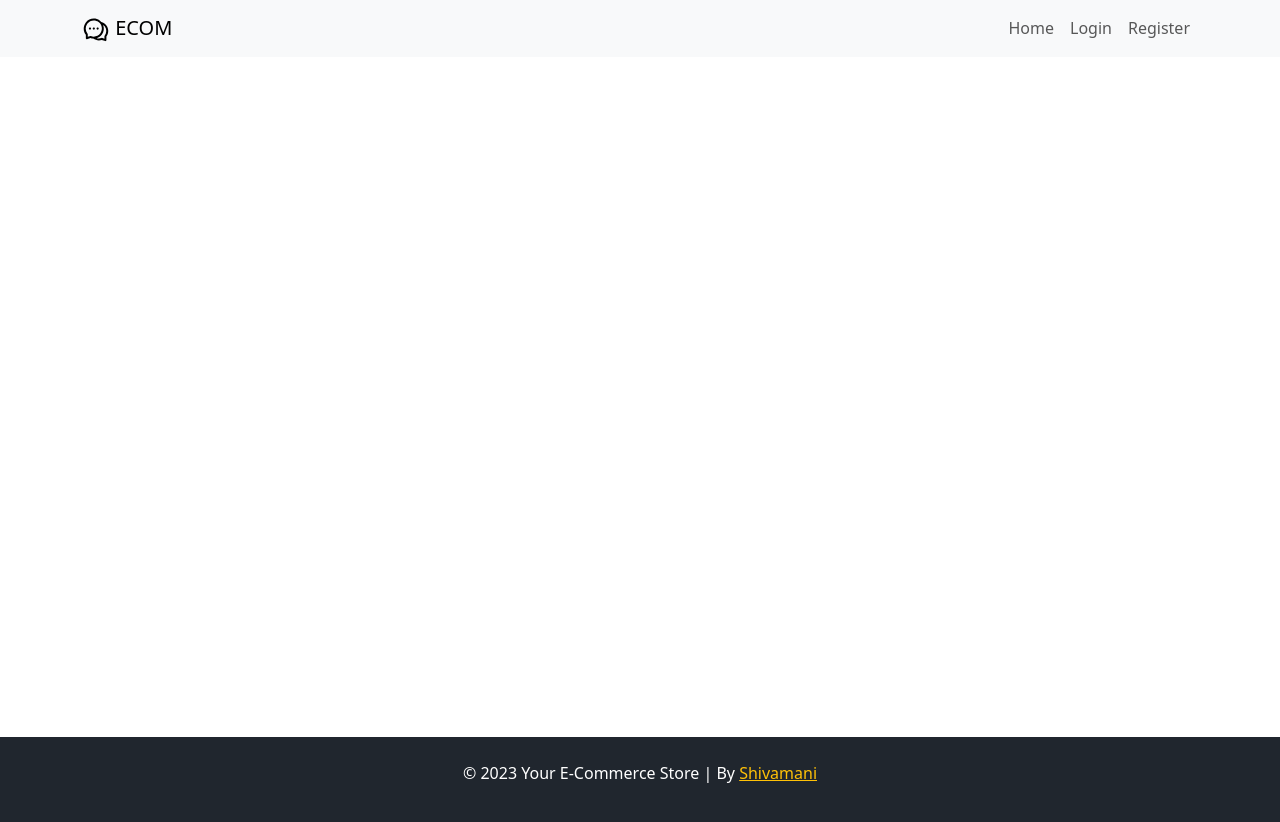
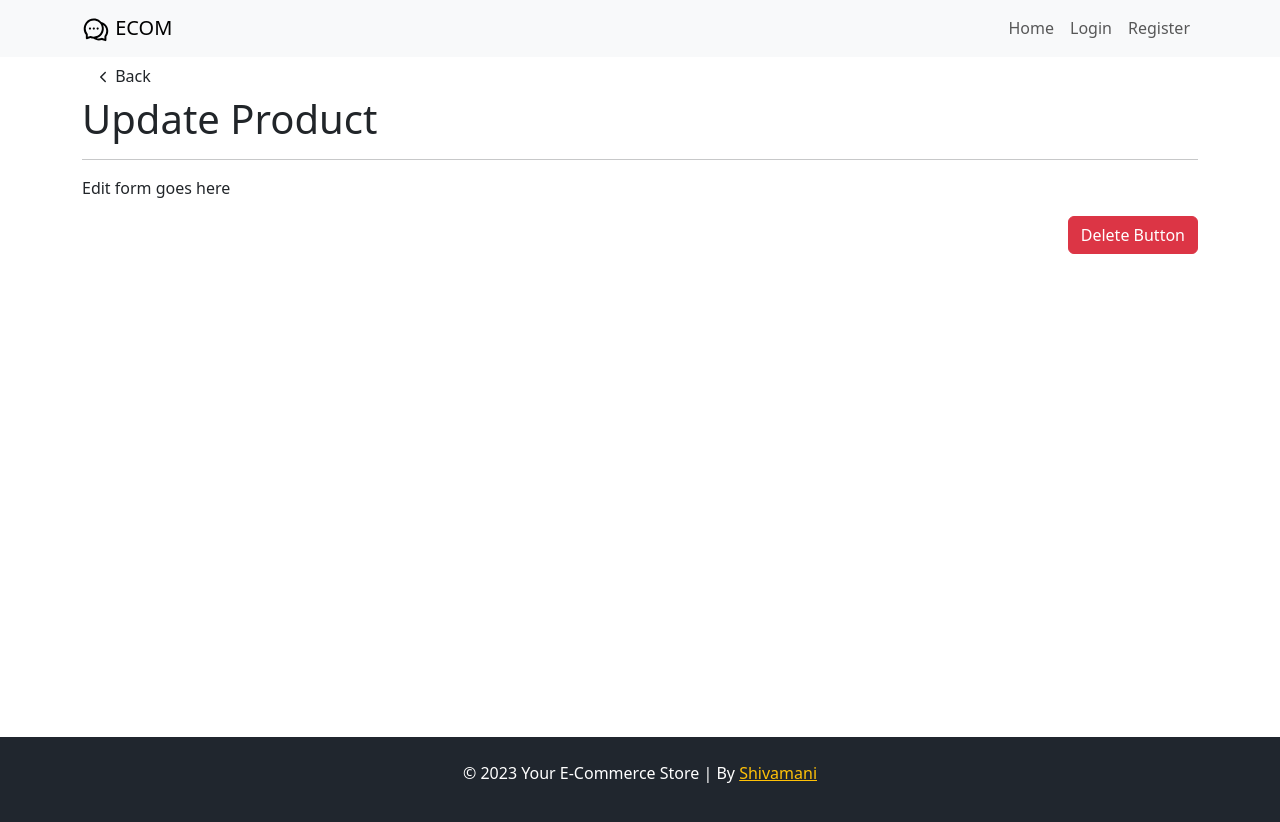
Before and after one commit to shivamanibrt/Aug-Ecom-client, a React (Create React App) app: page /modifyPage/1 in a window 1280 px wide. Shown: the top 822 px of the page. Built offline with nearby package versions, Linux system fonts and the light colour scheme; no server answers.

Commit message:
modify pages created for images

```diff
--- a/src/App.js
+++ b/src/App.js
@@ -16,6 +16,7 @@ import { Orders } from './Pages/Orders/Orders';
 import { Reviews } from './Pages/Reviews/Reviews';
 import { Settings } from './Pages/Settings/Settings';
 import { NewProduct } from './Pages/Products/NewProduct';
+import { ModifyPage } from './Pages/Products/ModifyPage';
 
 function App() {
   return (
@@ -39,6 +40,7 @@ function App() {
             <Route path='register' element={<Register />} />
             <Route path='admin/verify-email' element={<EmaiVerification />} />
             <Route path='newProduct' element={<NewProduct />} />
+            <Route path="/modifyPage/:_id" element={<ModifyPage />} />
           </Routes>
         </Layout>
       </BrowserRouter>
--- a/src/AxiosHelper/apiHelper.js
+++ b/src/AxiosHelper/apiHelper.js
@@ -176,14 +176,16 @@ export const updatePaymentMethod = (data) => {
     };
     return apiProcessor(option)
 }
-export const fetchProducts = () => {
+export const fetchProducts = (_id) => {
+    const url = _id ? PEP + '/' + _id : PEP
     const option = {
         method: 'get',
-        url: PEP,
+        url,
         isPrivate: true,
     }
     return apiProcessor(option)
 }
+
 export const postProduct = (data) => {
     const option = {
         method: 'post',
--- /dev/null
+++ b/src/Pages/Products/ModifyPage.js
@@ -0,0 +1,44 @@
+import React, { useEffect } from 'react';
+import { IoIosArrowBack } from 'react-icons/io';
+import { Button, Container } from 'react-bootstrap';
+import { Link, useParams } from 'react-router-dom';
+import { useDispatch, useSelector } from 'react-redux';
+import { getSingleProductAciton } from '../../Redux/Products/productAction';
+
+export const ModifyPage = () => {
+    const { _id } = useParams();
+    console.log(_id)
+    const dispatch = useDispatch();
+
+    const { selectedProduct } = useSelector(state => state.products)
+
+    useEffect(() => {
+        _id && dispatch(getSingleProductAciton(_id))
+    }, [_id, dispatch])
+
+    const handelOnDelete = () => {
+        if (window.confirm("are you sure you want to delete this item")) {
+            const { thumbnail, images } = selectedProduct;
+            const imgs = [thumbnail, ...images]
+            console.log([...new Set(imgs)])
+        }
+    }
+
+    return (
+        <Container>
+            <Link to="/products">
+                <Button variant="none">
+                    <IoIosArrowBack /> Back
+                </Button>
+            </Link>
+            <h1>Update Product</h1>
+            <hr />
+            <div className=''>Edit form goes here</div>
+
+            <div className='text-end py-3'>
+                <Button variant='danger' onClick={handelOnDelete}>Delete Button</Button>
+            </div>
+
+        </Container>
+    );
+};
--- a/src/Pages/Products/ProductTable.js
+++ b/src/Pages/Products/ProductTable.js
@@ -3,17 +3,21 @@ import { Button, Container } from 'react-bootstrap';
 import Table from 'react-bootstrap/Table';
 import { useDispatch, useSelector } from 'react-redux';
 import { getProductsAction } from '../../Redux/Products/productAction';
+import { useNavigate } from 'react-router-dom';
 
 export const ProductTable = () => {
     const dispatch = useDispatch();
-
+    const navigate = useNavigate()
 
     useEffect(() => {
         dispatch(getProductsAction())
     }, [dispatch])
 
+    const { productList } = useSelector(state => state.products);
 
-    const { productList } = useSelector(state => state.products)
+    const handelOnModify = (id) => {
+        navigate(`/modifyPage/${id}`);
+    }
 
     return (
         <Container>
@@ -21,6 +25,7 @@ export const ProductTable = () => {
                 <thead>
                     <tr>
                         <th>#</th>
+                        <th>Thumbnail</th>
                         <th>Status</th>
                         <th>Name</th>
                         <th>Qty</th>
@@ -35,6 +40,10 @@ export const ProductTable = () => {
                         productList.map((item, i) =>
                             <tr key={i}>
                                 <td>{i + 1}</td>
+                                <td>
+                                    {<img src={'http://localhost:8000/' + item.thumbnail} alt='' crossOrigin='anonymus' width={'130px'} />}
+                                </td>
+
                                 <td>{item.status}</td>
                                 <td>{item.name}</td>
                                 <td>{item.qty}</td>
@@ -42,13 +51,13 @@ export const ProductTable = () => {
                                 <td>{item.salesPrice}</td>
                                 <td>{item.salesStartDate && item.salesStartDate.substr(0, 10)}
                                     {item.salesStartDate ? ' To' : '-'}    {item.salesEndDate && item.salesEndDate.substr(0, 10)}</td>
-                                <tr><Button variant='warning'>Edit</Button></tr>
+                                <tr><Button variant='warning' onClick={() => { handelOnModify(item._id) }}>Update</Button></tr>
                             </tr>
                         )
                     }
                 </tbody>
             </Table>
-        </Container>
+        </Container >
 
     )
 }
--- a/src/Redux/Products/productAction.js
+++ b/src/Redux/Products/productAction.js
@@ -1,11 +1,17 @@
 import { toast } from "react-toastify";
 import { fetchProducts, postProduct } from "../../AxiosHelper/apiHelper";
-import { setProducts } from "./productSlice";
+import { setProducts, setSelectedProduct } from "./productSlice";
 
 export const getProductsAction = () => async dispatch => {
     const { status, products } = await fetchProducts();
     status === 'success' && dispatch(setProducts(products))
 }
+
+export const getSingleProductAciton = (_id) => async dispatch => {
+    const { status, products } = await fetchProducts(_id)
+    status === 'success' && dispatch(setSelectedProduct(products))
+}
+
 export const postProductsAction = (data) => async (dispatch) => {
     const responsePending = postProduct(data);
     toast.promise(responsePending, { pending: 'Please wait...' });
```
